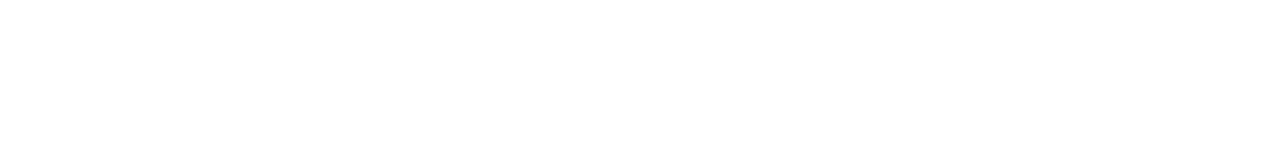
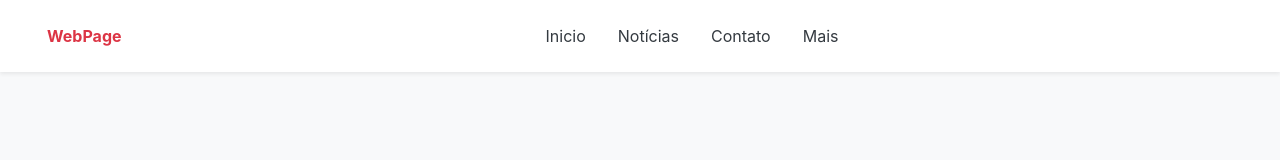
Before and after one commit to Caio1918/Meus-c-digos-em-geral, a plain HTML site: page Desenvolvimento_Front_End/teste_bootstrap.html in a window 1280 px wide. Drawn offline with nearby package versions, Linux system fonts and the light colour scheme.

Commit message:
Barra de Navegação

```diff
--- a/Desenvolvimento_Front_End/teste_bootstrap.html
+++ b/Desenvolvimento_Front_End/teste_bootstrap.html
@@ -1,12 +1,33 @@
 <!DOCTYPE html>
 <html lang="en">
+
 <head>
     <meta charset="UTF-8">
     <meta name="viewport" content="width=device-width, initial-scale=1.0">
-    <link rel="stylesheet" href="https://stackpath.bootstrapcdn.com/bootstrap/4.1.3/css/bootstrap.min.css" integrity="sha384-MCw98/SFnGE8fJT3GXwEOngsV7Zt27NXFoaoApmYm81iuXoPkFOJwJ8ERdknLPMO" crossorigin="anonymous">
+    <link rel="stylesheet" href="https://stackpath.bootstrapcdn.com/bootstrap/4.1.3/css/bootstrap.min.css"
+        integrity="sha384-MCw98/SFnGE8fJT3GXwEOngsV7Zt27NXFoaoApmYm81iuXoPkFOJwJ8ERdknLPMO" crossorigin="anonymous">
     <title>Bootstrap</title>
 </head>
-<body>
 
+<body class="bg-light">
+    <nav class="nav p-3 bg-white shadow-sm col-12">
+        <div class="nav-item d-flex justify-content-start col-1">
+            <a href="#" class="nav-link font-weight-bold text-danger">WebPage</a>
+        </div>
+        <div class="nav-item d-flex col-11 justify-content-center">
+            <li class="nav-item">
+                <a href="#" class="nav-link text-dark">Inicio</a>
+            </li>
+            <li class="nav-item">
+                <a href="#" class="nav-link text-dark">Notícias</a>
+            </li>
+            <li class="nav-item">
+                <a href="#" class="nav-link text-dark">Contato</a>
+            </li>
+            <li class="nav-item">
+                <a href="#" class="nav-link text-dark">Mais</a>
+            </li>
+        </div>
 </body>
+
 </html>
```
